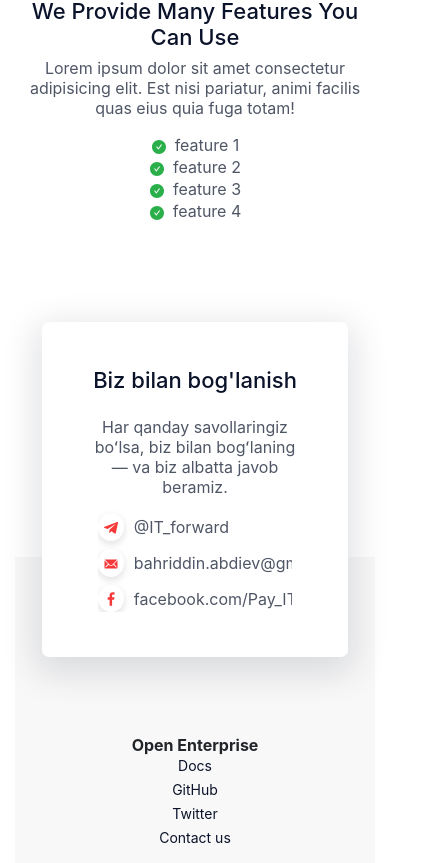
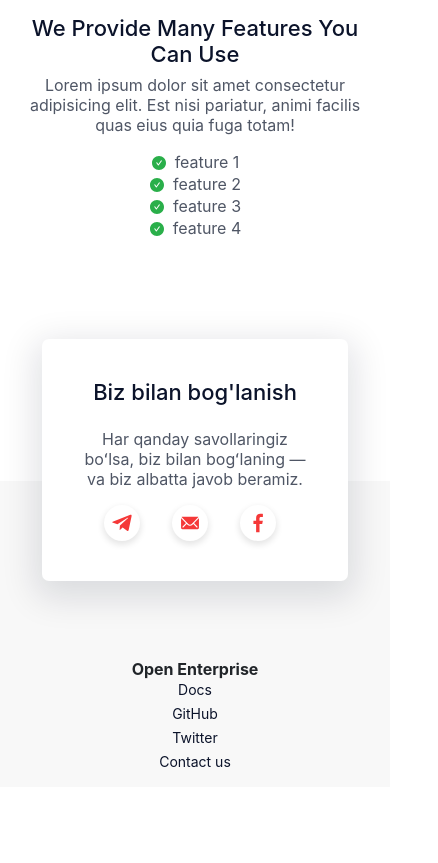
Before and after one commit to IT-forward/IT-forward.github.io, a React (Create React App) app: page / in a window 390 px wide. Shown: the part 975-1838 px from the top of the page, 438 px wide, since content can reach past the window. After the commit the page ends 1762 px from the top, so only its background shows below. Built offline with nearby package versions, Linux system fonts and the light colour scheme.

Commit message:
with all corrects

```diff
--- a/src/LandingPage/LandingPage.css
+++ b/src/LandingPage/LandingPage.css
@@ -1,21 +1,19 @@
 #brand-logo {
-    width: 150px;
+    width: 250px;
 }
 
 #nav-link-1,
 #nav-link-2,
 #nav-link-3 {
     color: #303031;
-    margin-right: 30px;
+    margin-right: 35px;
     font-size: 20px;
-    width: 110px;
 }
 
 #nav-link-1:hover,
 #nav-link-2:hover,
 #nav-link-3:hover {
-    color: #2aaf4a;
-    font-weight: bold;
+    color: #F53838;
 }
 
 #description {
@@ -90,7 +88,7 @@
 }
 
 #contact-us #sm-links {
-    width: 90%;
+    width: 86%;
 }
 
 #contact-us h2 {
@@ -134,8 +132,7 @@ footer {
 #footer-link-2:hover,
 #footer-link-3:hover,
 #footer-link-4:hover {
-    color: #2aaf4a;
-    font-weight: bold;
+    color: #F53838;
 }
 
 
@@ -179,13 +176,12 @@ footer {
     }
 
     #contact-us {
-        width: 85%;
         padding: 50px;
         top: 140px;
     }
 
     #contact-us #sm-links {
-        width: 60%;
+        width: 94%;
     }
 
     #contact-us h2 {
@@ -216,6 +212,10 @@ footer {
 
 /* for medium screens */
 @media (min-width: 768px) and (max-width: 991px) {
+    #brand-logo {
+        width: 230px;
+    }
+
     #description {
         margin-top: 60px;
     }
@@ -257,13 +257,12 @@ footer {
     }
 
     #contact-us {
-        width: 85%;
-        padding: 45px;
+        padding: 45px 40px;
         top: 130px;
     }
 
     #contact-us #sm-links {
-        width: 60%;
+        width: 80%;
     }
 
     #contact-us h2 {
@@ -300,6 +299,10 @@ footer {
 
 /* for small screens */
 @media (max-width: 767px){
+    #brand-logo {
+        width: 210px;
+    }
+
     #nav-link-1,
     #nav-link-2,
     #nav-link-3 {
@@ -370,14 +373,12 @@ footer {
     }
 
     #contact-us {
-        width: 85%;
-        padding: 45px;
+        padding: 40px 35px;
         top: 100px;
     }
 
     #contact-us #sm-links {
-        width: 90%;
-        overflow: auto;
+        /* width: 90%; */
     }
 
     #contact-us h2 {
@@ -392,6 +393,11 @@ footer {
 
     #contact-us a {
         font-size: 16px;
+    }
+
+    #contact-us .visible-off {
+        visibility: hidden;
+        width: 0;
     }
 
     footer {
--- a/src/LandingPage/LandingPage.tsx
+++ b/src/LandingPage/LandingPage.tsx
@@ -10,21 +10,23 @@ import { Container, Nav, Navbar, Row, Col } from "react-bootstrap";
 
 function LandingPage() {
     return (
+        <div>
             <Container id="body">
                 <header>
-                <Navbar collapseOnSelect expand="md" className="px-0 mt-2" id="navbar">
+                    <Navbar collapseOnSelect expand="md" className="px-0 mt-2">
                         <Navbar.Brand href="#">
                             <img id="brand-logo" src={brandLogo} alt="brand logo" />
                         </Navbar.Brand>
                         <Navbar.Toggle aria-controls="responsive-navbar-nav" />
                         <Navbar.Collapse className="justify-content-end" id="responsive-navbar-nav">
                             <Nav>
-                            <Nav.Link href="#" id="nav-link-1" className="px-0 text-right">Navigation</Nav.Link>
-                            <Nav.Link href="#" id="nav-link-2" className="px-0 text-right">Navigation</Nav.Link>
-                            <Nav.Link href="#" id="nav-link-3" className="px-0 text-right mr-0">Navigation</Nav.Link>
+                                <Nav.Link href="#" id="nav-link-1" className="px-0">Navigation</Nav.Link>
+                                <Nav.Link href="#" id="nav-link-2" className="px-0">Navigation</Nav.Link>
+                                <Nav.Link href="#" id="nav-link-3" className="px-0 mr-0">Navigation</Nav.Link>
                             </Nav>
                         </Navbar.Collapse>
                     </Navbar>
+
                     <article id="description">
                         <Row xs={1} sm={1} md={2}>
                             <Col>
@@ -77,69 +79,54 @@ function LandingPage() {
                         <p className="mt-4 mb-2">
                             Har qanday savollaringiz boʻlsa, biz bilan bogʻlaning — va biz albatta javob beramiz.
                         </p>
-                    <Row lg={1} xl={3} className="ml-auto mr-auto justify-content-around" id="sm-links">
-                        <Col xl="auto" className="px-0 pt-2">
-                            <a
-                                href="https://t.me/IT_forward"
-                                className="d-flex align-items-center"
-                            ><Telegram />@IT_forward</a>
+                        <Row xs={3} md={1} lg={3} className="ml-auto mr-auto justify-content-around" id="sm-links">
+                            <Col lg="auto" className="px-0 pt-2">
+                                <a href="https://t.me/IT_forward"
+                                    className="d-flex align-items-center justify-content-center justify-content-md-start"
+                                ><Telegram /><div className="visible-off">@IT_forward</div></a>
                             </Col>
-                        <Col xl="auto" className="px-0 pt-2">
+                            <Col lg="auto" className="px-0 pt-2">
                                 <a href="mailto:bahriddin.abdiev@gmail.com"
-                                className="d-flex align-items-center"
-                            ><Email />bahriddin.abdiev@gmail.com</a>
+                                    className="d-flex align-items-center justify-content-center justify-content-md-start"
+                                ><Email /><div className="visible-off">bahriddin.abdiev@gmail.com</div></a>
                             </Col>
-                        <Col xl="auto" className="px-0 pt-2">
+                            <Col lg="auto" className="px-0 pt-2">
                                 <a href="#"
-                                className="d-flex align-items-center"
-                            ><Facebook />facebook.com/Pay_IT_Forward</a>
+                                    className="d-flex align-items-center justify-content-center justify-content-md-start"
+                                ><Facebook /><div className="visible-off">Pay_IT_Forward</div></a>
                             </Col>
                         </Row>
                     </div>
                 </section>
+            </Container >
+
 
             <footer>
-                <Row className="px-2">
-                    <Col sm={12} md={3} lg={3} className="d-flex align-items-center justify-content-center justify-content-md-start">
+                <Container>
+                    <Row>
+                        <Col sm={12} md={3} lg={4} className="d-flex align-items-center justify-content-center justify-content-md-start">
                             <div id="footer-cap" className="font-weight-bolder">Open Enterprise</div>
                         </Col>
-
-                    {/* <Col sm={12} md={9} lg={8}>
+                        <Col sm={12} md={9} lg={8}>
                             <Row sm={1} md={4} className="justify-content-end text-center">
-                            <Col md="auto" id="footer-link" className="ml-md-3 ml-lg-5">
+                                <Col md="auto" id="footer-link" className="ml-md-2 ml-lg-4">
                                     <a href="#" id="footer-link-1" className="text-decoration-none">Docs</a>
                                 </Col>
-                            <Col md="auto" id="footer-link" className="ml-md-3 ml-lg-5">
+                                <Col md="auto" id="footer-link" className="ml-md-2 ml-lg-4">
                                     <a href="#" id="footer-link-2" className="text-decoration-none">GitHub</a>
                                 </Col>
-                            <Col md="auto" id="footer-link" className="ml-md-3 ml-lg-5">
+                                <Col md="auto" id="footer-link" className="ml-md-2 ml-lg-4">
                                     <a href="#" id="footer-link-3" className="text-decoration-none">Twitter</a>
                                 </Col>
-                            <Col md="auto" id="footer-link" className="ml-md-3 ml-lg-5">
-                                <a href="#" id="footer-link-4" className="text-decoration-none">Contact us</a>
-                            </Col>
-                        </Row>
-                    </Col> */}
-
-                    <Col sm={12} md={9} lg={9}>
-                        <Row xs={1} sm={1} md={5} lg={6} className="justify-content-end text-center text-md-right">
-                            <Col id="footer-link">
-                                <a href="#" id="footer-link-1" className="text-decoration-none">Docs</a>
-                            </Col>
-                            <Col id="footer-link">
-                                <a href="#" id="footer-link-2" className="text-decoration-none">GitHub</a>
-                            </Col>
-                            <Col id="footer-link">
-                                <a href="#" id="footer-link-3" className="text-decoration-none">Twitter</a>
-                            </Col>
-                            <Col id="footer-link">
+                                <Col md="auto" id="footer-link" className="ml-md-2 ml-lg-4">
                                     <a href="#" id="footer-link-4" className="text-decoration-none">Contact us</a>
                                 </Col>
                             </Row>
                         </Col>
                     </Row>
+                </Container>
             </footer>
-        </Container >
+        </div>
     );
 }
 
--- a/src/LandingPage/smComponents/email/Email.css
+++ b/src/LandingPage/smComponents/email/Email.css
@@ -1,8 +1,13 @@
 #email-icon {
-    display: inline-block;
-    font-size: 16px;
-    line-height: 16px;
-    padding: 5px;
+    display: flex;
+    justify-content: center;
+    align-items: center;
+    font-size: 20px;
+    line-height: 20px;
+    width: 32px;
+    height: 32px;
+    padding: 6px;
+    box-sizing: border-box;
     border-radius: 50%;
     margin-right: 10px;
     color: #F53838;
@@ -10,3 +15,13 @@
     -webkit-box-shadow: 0px 3px 6px 1px rgba(0,0,0,0.1);
     box-shadow: 0px 3px 6px 1px rgba(0,0,0,0.1);
 }
+
+@media (max-width: 767px) {
+    #email-icon {
+        font-size: 22px;
+        line-height: 22px;
+        width: 36px;
+        height: 36px;
+        padding: 7px;
+    }
+}
--- a/src/LandingPage/smComponents/facebook/Facebook.css
+++ b/src/LandingPage/smComponents/facebook/Facebook.css
@@ -1,8 +1,13 @@
 #fb-icon {
-    display: inline-block;
-    font-size: 16px;
-    line-height: 16px;
-    padding: 5px;
+    display: flex;
+    justify-content: center;
+    align-items: center;
+    font-size: 20px;
+    line-height: 20px;
+    width: 32px;
+    height: 32px;
+    padding: 6px;
+    box-sizing: border-box;
     border-radius: 50%;
     margin-right: 10px;
     color: #F53838;
@@ -10,3 +15,13 @@
     -webkit-box-shadow: 0px 3px 6px 1px rgba(0,0,0,0.1);
     box-shadow: 0px 3px 6px 1px rgba(0,0,0,0.1);
 }
+
+@media (max-width: 767px) {
+    #fb-icon {
+        font-size: 22px;
+        line-height: 22px;
+        width: 36px;
+        height: 36px;
+        padding: 7px;
+    }
+}
--- a/src/LandingPage/smComponents/telegram/Telegram.css
+++ b/src/LandingPage/smComponents/telegram/Telegram.css
@@ -1,8 +1,13 @@
 #tg-icon {
-    display: inline-block;
-    font-size: 16px;
-    line-height: 16px;
-    padding: 5px;
+    display: flex;
+    justify-content: center;
+    align-items: center;
+    font-size: 20px;
+    line-height: 20px;
+    width: 32px;
+    height: 32px;
+    padding: 6px;
+    box-sizing: border-box;
     border-radius: 50%;
     margin-right: 10px;
     color: #F53838;
@@ -10,3 +15,13 @@
     -webkit-box-shadow: 0px 3px 6px 1px rgba(0,0,0,0.1);
     box-shadow: 0px 3px 6px 1px rgba(0,0,0,0.1);
 }
+
+@media (max-width: 767px) {
+    #tg-icon {
+        font-size: 22px;
+        line-height: 22px;
+        width: 36px;
+        height: 36px;
+        padding: 7px;
+    }
+}
```
Lines whose indentation alone changed are shown as unchanged.
